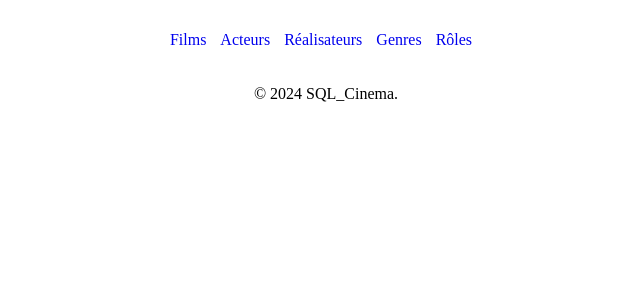
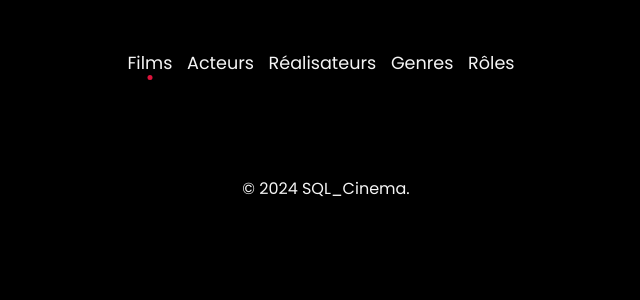
Before and after one commit to philfab/SQL_Cinema, a PHP site: page /views/template.php in a window 1280 px wide. Shown: the top 300 px of the page, without its empty margins (314-954 px from the left). Run offline with PHP 8.4, Linux system fonts and the light colour scheme.

Commit message:
exo sql_cinema debut page films

```diff
--- a/controllers/FilmController.php
+++ b/controllers/FilmController.php
@@ -15,7 +15,7 @@ class FilmController
     {
         $pdo = Connect::Connection();
         $films = $pdo->query("
-            SELECT id_film, titre, annee_sortie
+            SELECT id_film, titre, annee_sortie, affiche
             FROM film
             ORDER BY annee_sortie DESC
         ");
--- a/public/css/style.css
+++ b/public/css/style.css
@@ -1,10 +1,26 @@
-section{
+*{
+    box-sizing: border-box;
+    background-color: black;
+    color: whitesmoke;
+    font-family: 'Poppins', sans-serif;
+}
+
+:root{
+    --red : crimson;
+}
+
+header{
+    margin: 50px 0 100px 0;
+    font-size: 1.1rem;
+}
+
+section {
     width: 80%;
     max-width: 1200px;
     margin: auto;
 }
 
-footer,td,nav{
+footer, td, nav {
     text-align: center;
 }
 
@@ -14,6 +30,7 @@ a {
 
 nav ul {
     list-style-type: none;
+    padding: 0;
 }
 
 nav ul li {
@@ -21,6 +38,69 @@ nav ul li {
     margin-right: 10px;
 }
 
-ul{
-    padding: 15px;
+.film-gallery {
+    display: flex;
+    flex-wrap: wrap;
+    gap: 20px;
+    justify-content: space-around;
+    padding-bottom: 20px;
 }
+
+.film-gallery figure {
+    flex: 0 0 calc(25% - 20px); /*somme des largeurs des 4 ims + marges = 100% */
+    margin-bottom: 20px;
+    margin: 0 0 20px 0;
+}
+
+.film-gallery img {
+    width: 100%;
+    height: auto;
+    display: block;
+    border-radius: 10px;
+}
+
+figcaption {
+    padding-top: 5px;
+    font-size: 0.9rem;
+    font-style: italic;
+}
+
+nav ul li a {
+    position: relative;
+}
+
+nav ul li a:hover,
+nav ul li a:focus {
+    color: var(--red);
+}
+
+nav ul li a.active::after {
+    content: '';
+    position: absolute;
+    left: 50%;
+    bottom: -5px;
+    width: 5px; /* largeur puce */
+    height: 5px; /* hauteur puce */
+    border-radius: 50%;
+    background-color: var(--red);
+    transform: translateX(-50%); /* centre puce */
+}
+
+/* media queries tablet + mobile */
+@media (max-width: 1024px) {
+    .film-gallery figure {
+        flex: 0 0 calc(33.333% - 20px); /*3 ims par rangée pour tablet */
+    }
+}
+
+@media (max-width: 768px) {
+    .film-gallery figure {
+        flex: 0 0 calc(50% - 20px); /* 2 ims par rangée pour petits appareils*/
+    }
+}
+
+@media (max-width: 480px) {
+    .film-gallery figure {
+        flex: 0 0 100%; /* 1 im par rangée pour mobile */
+    }
+}
--- a/views/template.php
+++ b/views/template.php
@@ -1,3 +1,7 @@
+<?php
+$currentAction = $_GET['action'] ?? 'listFilms';
+?>
+
 <!DOCTYPE html>
 <html lang="fr">
 
@@ -6,6 +10,7 @@
     <meta name="viewport" content="width=device-width, initial-scale=1.0">
     <title><?= isset($titre) ? $titre : 'SQL_Cinema' ?></title>
     <link rel="stylesheet" href="public/css/style.css">
+    <link href="https://fonts.googleapis.com/css2?family=Poppins:wght@400;600&display=swap" rel="stylesheet">
     <script src="public/js/script.js" defer></script>
 </head>
 
@@ -13,11 +18,11 @@
     <header>
         <nav>
             <ul>
-                <li><a href="index.php?action=listFilms">Films</a></li>
-                <li><a href="index.php?action=listActeurs">Acteurs</a></li>
-                <li><a href="index.php?action=listDirectors">Réalisateurs</a></li>
-                <li><a href="index.php?action=listKinds">Genres</a></li>
-                <li><a href="index.php?action=listRoles">Rôles</a></li>
+                <li><a href="index.php?action=listFilms" class="<?= $currentAction == 'listFilms' ? 'active' : '' ?>">Films</a></li>
+                <li><a href="index.php?action=listActeurs" class="<?= $currentAction == 'listActeurs' ? 'active' : '' ?>">Acteurs</a></li>
+                <li><a href="index.php?action=listDirectors" class="<?= $currentAction == 'listDirectors' ? 'active' : '' ?>">Réalisateurs</a></li>
+                <li><a href="index.php?action=listKinds" class="<?= $currentAction == 'listKinds' ? 'active' : '' ?>">Genres</a></li>
+                <li><a href="index.php?action=listRoles" class="<?= $currentAction == 'listRoles' ? 'active' : '' ?>">Rôles</a></li>
             </ul>
         </nav>
     </header>
@@ -25,7 +30,6 @@
     <div id="wrapper" class="uk-container uk-container-expand">
         <main>
             <section id="content">
-
                 <h4> <?= isset($titre_secondaire) ? $titre_secondaire : '' ?></h4>
                 <?= isset($contenu) ? $contenu : '' ?>
             </section>
```
Also changed, not shown: views/filmsView.php (+10 -18 lines).
